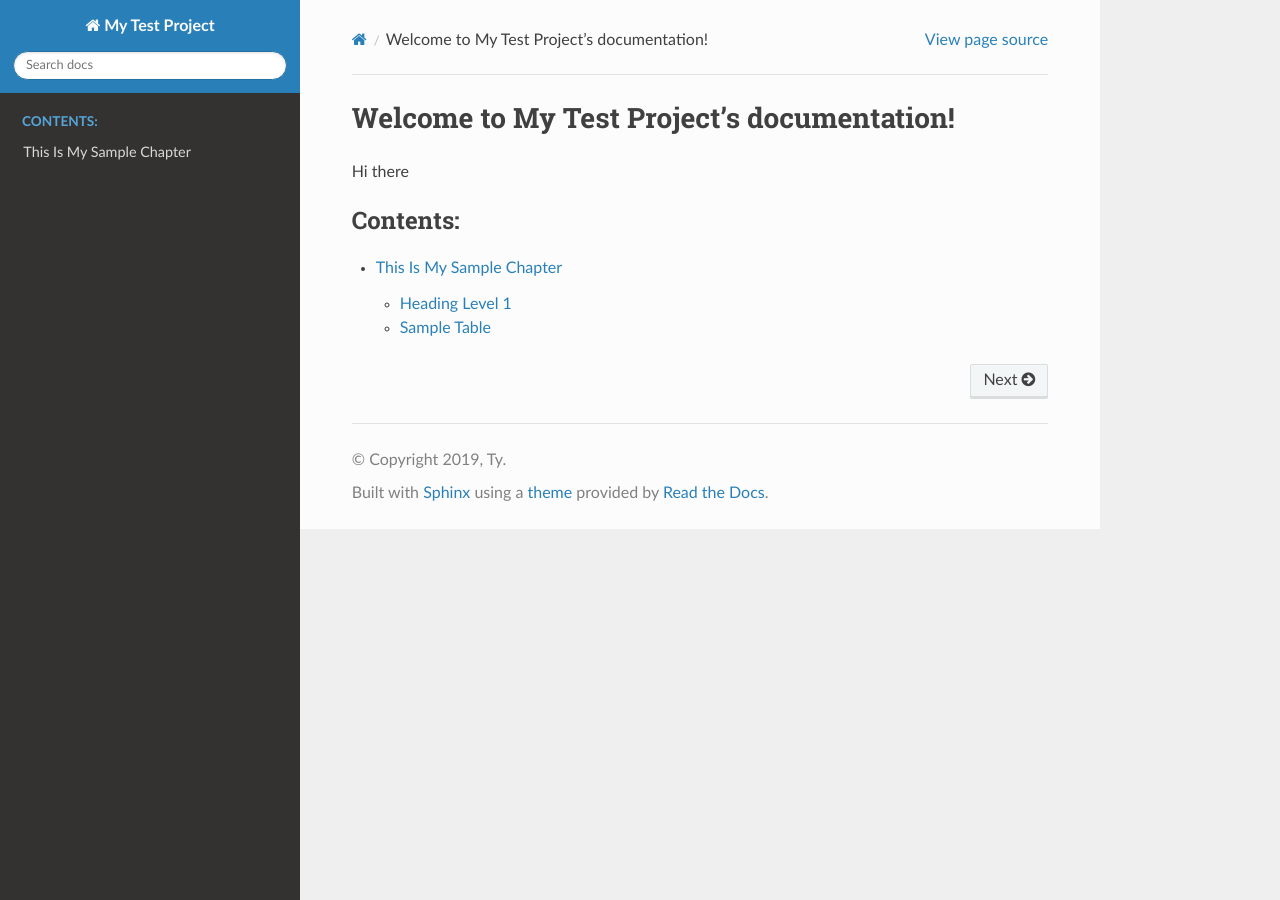
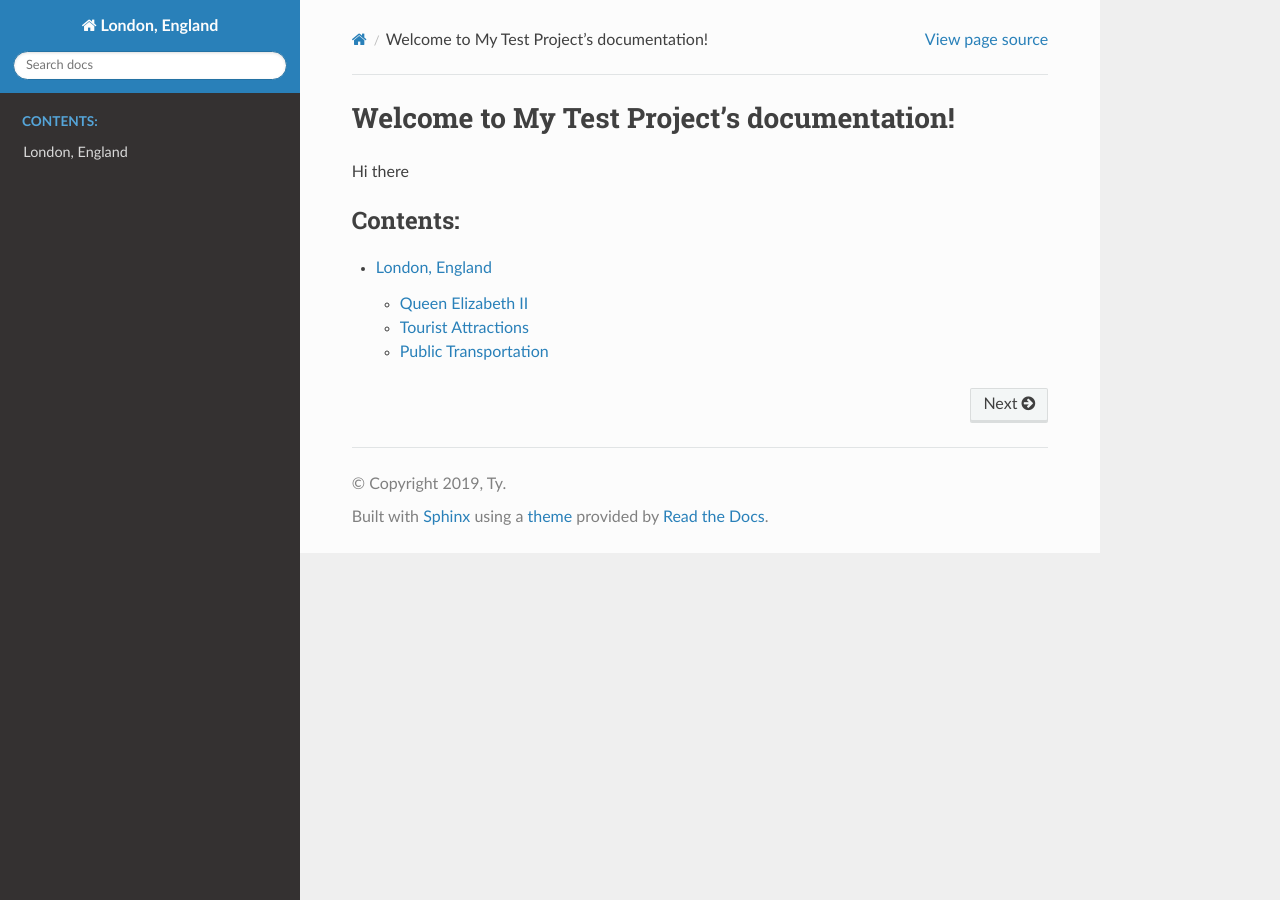
Before and after one commit to ty-duve/sphinx_project, a Sphinx documentation site: the page built from source/index.rst, in a window 1280 px wide. Built offline with Sphinx 7.4.7 and the Read the Docs theme 2.0.0, drawn with Linux system fonts in a browser that asks for light colours; some of the changed lines change nothing that is shown.

Commit message:
Finished Assignement 12.

```diff
--- a/source/conf.py
+++ b/source/conf.py
@@ -17,7 +17,7 @@
 
 # -- Project information -----------------------------------------------------
 
-project = 'My Test Project'
+project = 'London, England'
 copyright = '2019, Ty'
 author = 'Ty'
 
--- a/source/sample_chapter/index.rst
+++ b/source/sample_chapter/index.rst
@@ -1,83 +1,125 @@
-This Is My Sample Chapter
-=========================
+London, England
+===============
 
-Ok, here's my sample chapter.
+Visiting London? Want to know more about London?
 
-This is another paragraph because of the blank line.
+Here's a few things to know before you go.
 
-This
-is
-all
-one paragraph. Because there
-is
-no blank
-line.
 
-Here I use *one* pair of asterisks for italics.
+Queen Elizabeth II
+------------------
 
-I can use **two** pairs of asterisks for bold.
+Queen Elizabeth II serves as the main point of national identity in the United
+Kingdom. She took the throne in 1952 at age 25 following the death of her
+father, George VI. She began her reign as one of the youngest monarchs ever and
+has outlasted almost every other world leader.
 
-Like lists?
+.. figure:: queen_elizabeth_25.png
+	:width: 50%
 
-* Start a list with an asterisk.
-* Each item gets one.
-* Most common mistake, if you need two lines
-  don't forget to indent the second line.
+	Queen Elizabeth II, age 25.
 
-  * You can have a list in a list too.
-  * Don't forget a blank line between the lists
 
-* Done with lists.
+After 67 years of leadership, the queen is now 92 and has redefined what it
+means to be a monarch.
 
-Heading Level 1
----------------
-You can create headings with - and = and ~ underlines.
+Once the queen passes and is no longer able to rule, there is a long list, in
+order, of people who would be eligible to take the throne.
 
-You can create a link by doing `Simpson`_ something like this.
+The top 6 eligible suiters for the throne:
 
-.. _Simpson: http://simpson.edu
+==================  ==================================================
+Name                Relation to the throne
+==================  ==================================================
+Prince Charles      Eldest child of Queen ELizabeth II
+Prince Williams     Eldest son of Prince Charles and Princess Diana
+Prince George		Eldest son of Prince William and Catherine
+Princess Charlotte  Daughter of PRince William and Catherine
+Prince Louis        Third child of Prince William and Catherine
+Prince Harry		Second son of Prince Charles and Princess Diana
+==================  ==================================================
 
-You can do sample code easily:
+For more information about all things royal, visit the `Royal Website`_.
 
-.. code-block:: python
-    :linenos:
-    :caption: Sample Code
+.. _Royal Website: https://www.royal.uk/
 
-    # Sample program
-    print("Hello")
+Tourist Attractions
+-------------------
 
-You can make ``monospaced text`` if you surround them with two back-ticks. Back-ticks are the
-weird quote thing in the upper-left on your keyboard.
+Anyone could spend *months* traveling around London and visiting all of the
+castles and attractions and immersing yourself in British history and culture.
 
-You can include an image by:
+Here are a few of the most popular tourist attractions:
 
-.. image:: my_image.png
-    :width: 50%
+.. Figure:: bigben.png
+	:width: 50%
 
-Or a labeled image:
+	Tower Clock
 
-.. figure:: my_image.png
-    :width: 50%
+* Tower Clock A.K.A **Big Ben**
 
-    This is my image caption.
+	* Clock was designed by Edmund Beckett Dension.
+	* Famous for its *colossal* bell, measuring out at 7 feet tall, 9 feet wide
+	  and weighing 15.1 tons.
+	* There is an ongoing debate over why the Tower Clock was given its nick-
+	  name, **Big Ben**.
+	* Some believe it was named after the English Heavyweight Champion, Benjamin
+	  Caunt.
+	* Others believe it was named after Sir Benjamin Hall who oversaw the
+	  installation of the Bell.
 
-Sample Table
-------------
+.. Figure:: buckingham.png
+	:width: 50%
 
-This is a sample table
+	Buckingham Palace
 
-============ =================
-Fruit        Review
-============ =================
-Apple        3 stars
-Pomegranite  5 stars
-Grapes       3 stars
-Pears        4 stars
-Orange       2 stars
-Cherries     1 star
-============ =================
+* **Buckingham Palace**
 
-There are several ways of doing sample tables. The most frequent issue
-that people have when making tables is mixing tabs and spaces. In Sublime,
-if you select the text of a table, you can see tabs look differently than
-spaces. Always use spaces, never tabs.
+    * The palace got it's name when it was built in 1705 for John Sheffield,
+      Duke of Buckingham.
+    * In 1762, it was bought by George III for his wife, Queen Charlotte.
+    * Now, the palace is known as the Queens house.
+    * The Queen is currently hiring a new `gardener`_ at **Buckingham Palace**.
+
+    .. _gardener: https://www.birminghammail.co.uk/news/uk-news/queen-hiring-new-gardener-buckingham-16154435
+
+.. Figure:: trafalgar_square.jpg
+	:width: 50%
+
+	Trafalgar Square
+
+* **Trafalgar Square**
+
+	* This is the most popular square in London and is located in Westminster.
+	* The plaza is named for Lord Nelson's naval victory in the Battle of
+	  Trafalgar in 1805.
+	* In the month of December, people gather around a giant tree, donated by
+	  Norway, and sing Christmas carols.
+
+
+Public Transportation
+---------------------
+
+No need to rent a car when traveling in/through London.The public
+transportation system in London is *fantastic*. There isn't anywhere
+you can't go, and for a good price.
+
+Almost everyone uses some form of public transportation in London because it is
+easy and cheap.
+
+.. Image:: public_transportation.jpg
+	:width: 50%
+
+
+
+* Underground A.K.A "The Tube"
+* Overground
+* Docklands Light Railway
+* Rail services
+* Bus
+* Tram
+* Emirates Air lines
+* River boat
+* Taxi
+* Bicycles
+* Walking
```
Also changed, not shown: source/sample_chapter/bigben.png (added), source/sample_chapter/buckingham.png (added), source/sample_chapter/public_transportation.jpg (added), source/sample_chapter/queen_elizabeth_25.png (added), source/sample_chapter/trafalgar_square.jpg (added).
